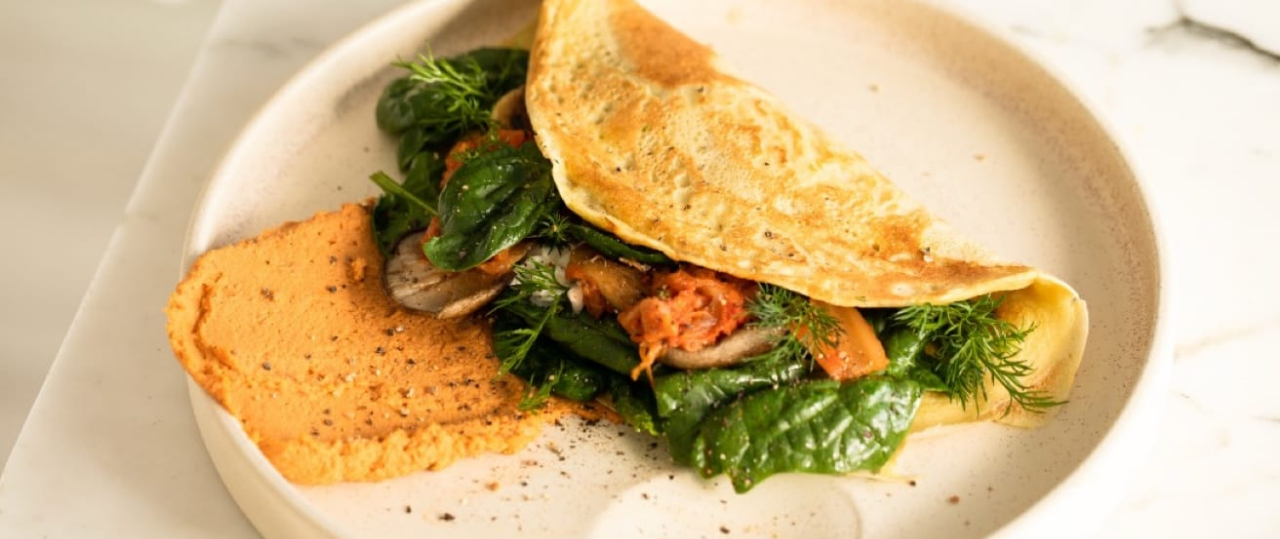
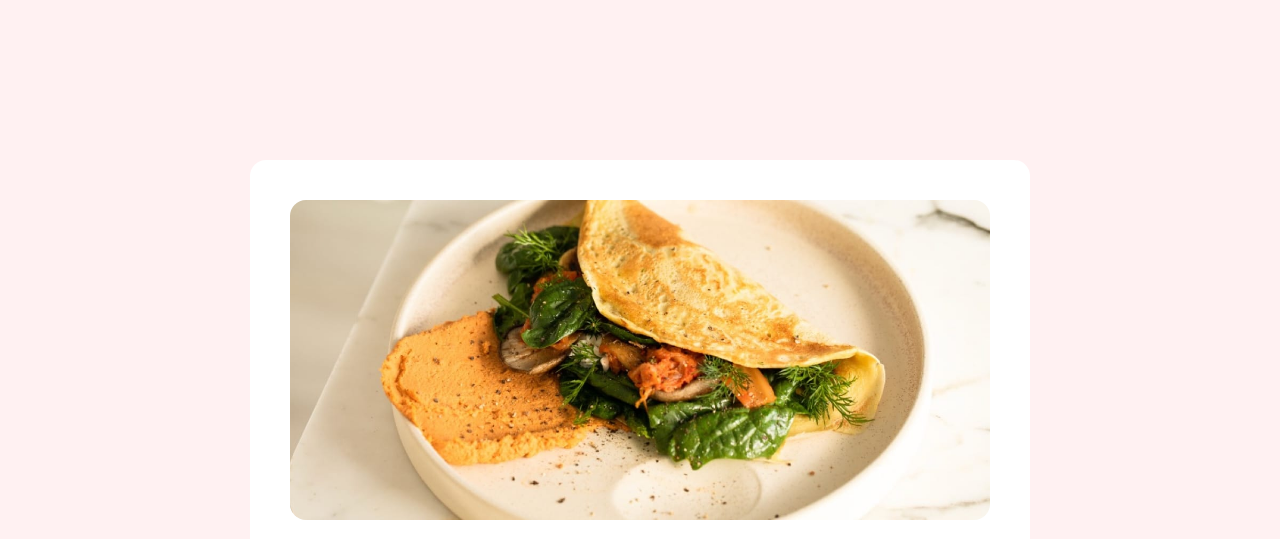
Before and after one commit to jrramoncp/recipe-page-tailwind, a website built with Vite: page index.html in a window 1280 px wide. Shown: the top 539 px of the page. Built offline with nearby package versions, Linux system fonts and the light colour scheme.

Commit message:
responsive

```diff
--- a/index.html
+++ b/index.html
@@ -9,10 +9,10 @@
     <link href="https://fonts.googleapis.com/css2?family=Outfit:wght@100..900&family=Young+Serif&display=swap" rel="stylesheet">
     <title> Recipe Page </title>
   </head>
-  <body class="h-screen font-[Outfit]">
+  <body class="font-[Outfit] lg:bg-rose-50 lg:flex lg:flex-col lg:justify-center lg:items-center lg:box-content">
     <!-- TITLE AND DESCRIPTION -->
-    <main class="container">
-      <img src="/img/image-omelette.jpeg" alt="omelette photograph">
+    <main class=" lg:max-w-[780px] lg:bg-white lg:rounded-2xl lg:p-10 lg:my-40 ">
+      <img src="/img/image-omelette.jpeg" alt="omelette photograph" class="lg:rounded-2xl">
       <section id="title" class="p-6">
         <h1 class="font-young-serif text-4xl mt-6 text-stone-800">Simple Omelete Recipe</h1>
         <p class="pt-4 text-stone-500 ">An easy and quick dish, perfect for any meal. This classic omelette combines beaten eggs cooked
```
